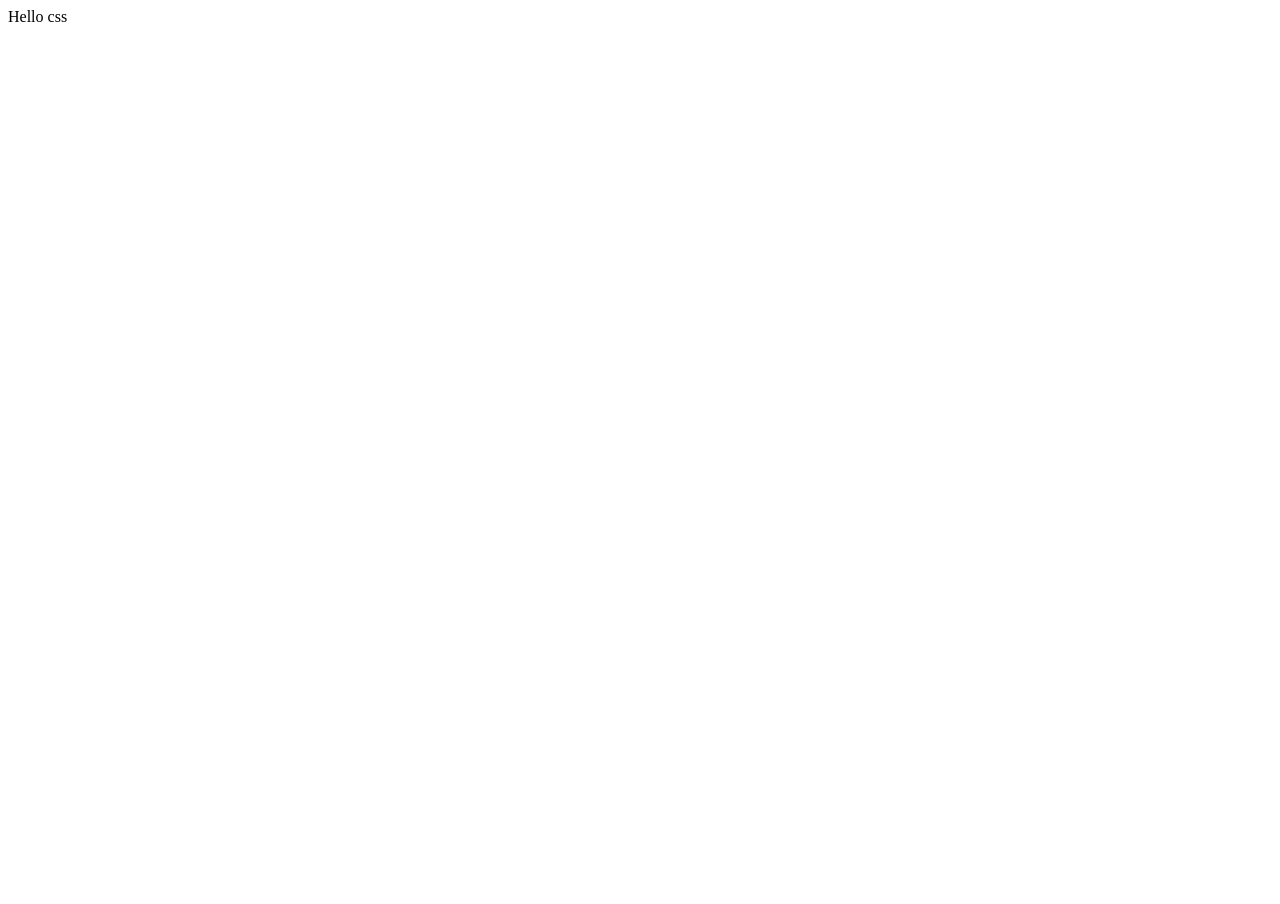
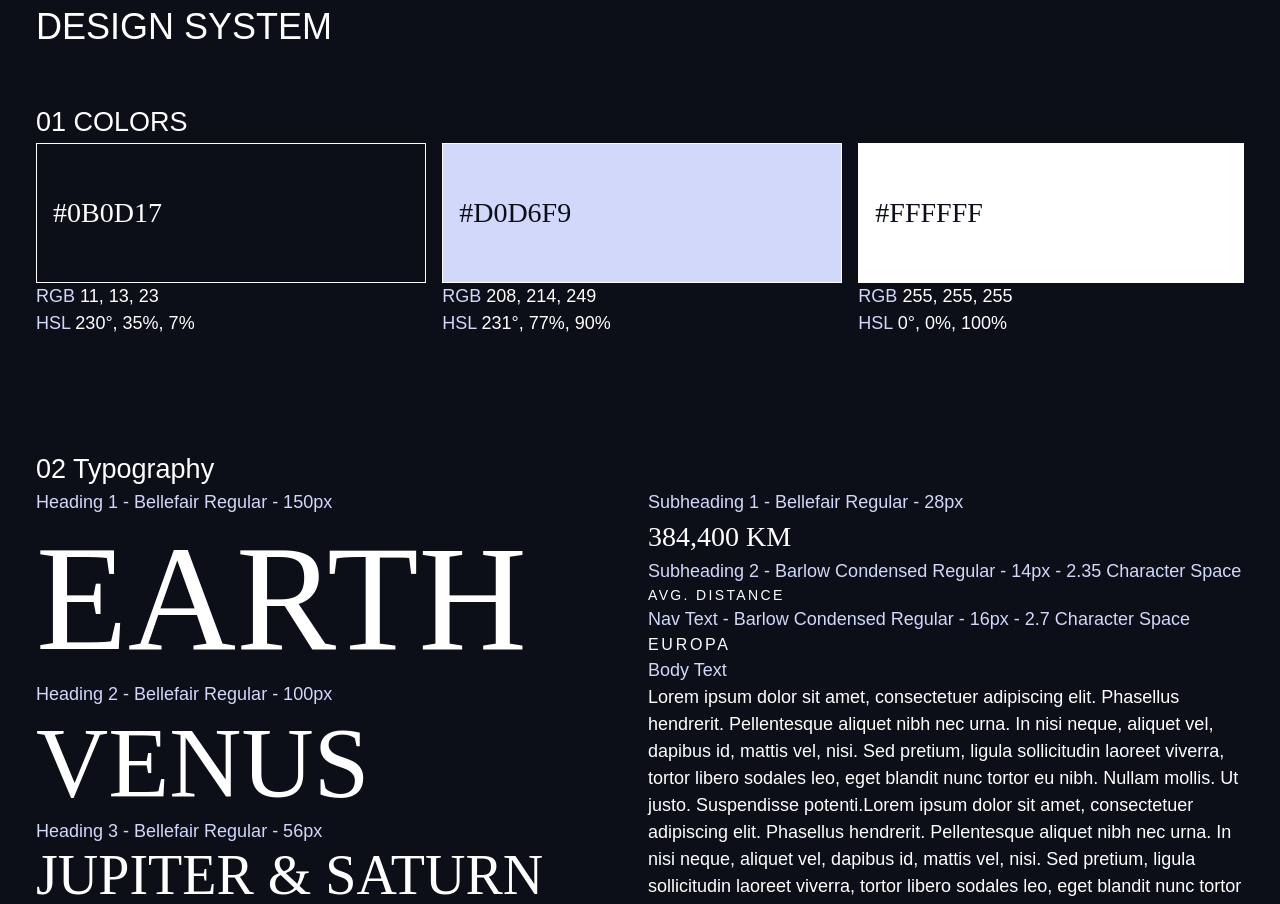
Before and after one commit to mehdias63/css, a React (Vite) app: page / in a window 1280 px wide. Shown: the top 904 px of the page. Before the commit the page ends 800 px from the top, so only its background shows below. Built offline with nearby package versions, Linux system fonts and the light colour scheme.

Commit message:
init space

```diff
--- a/src/App.jsx
+++ b/src/App.jsx
@@ -1,12 +1,148 @@
-import React from 'react'
-
+import React from "react";
 
 function App() {
-
   return (
-      <div>Hello css</div>
-
-  )
+    <div className="call container grid">
+      <h1 className="uppercase">Design system</h1>
+      <section id="colors" style={{ margin: "2rem 0" }}>
+        <h2 className="uppercase">
+          <span>01</span> colors
+        </h2>
+        <div className="flex">
+          <div style={{ flexGrow: "1" }}>
+            <div
+              className="bg-dark text-white ff-serif fs-500"
+              style={{ padding: "3rem 1rem", border: "1px solid white" }}
+            >
+              #0B0D17
+            </div>
+            <p>
+              <span className="text-accent">RGB</span> 11, 13, 23
+            </p>
+            <p>
+              <span className="text-accent">HSL</span> 230°, 35%, 7%
+            </p>
+          </div>
+          <div style={{ flexGrow: "1" }}>
+            <div
+              className="bg-accent text-dark ff-serif fs-500"
+              style={{ padding: "3rem 1rem", border: "1px solid white" }}
+            >
+              #D0D6F9
+            </div>
+            <p>
+              <span className="text-accent">RGB</span> 208, 214, 249
+            </p>
+            <p>
+              <span className="text-accent">HSL</span> 231°, 77%, 90%
+            </p>
+          </div>
+          <div style={{ flexGrow: "1" }}>
+            <div
+              className="bg-white text-dark ff-serif fs-500"
+              style={{ padding: "3rem 1rem", border: "1px solid white" }}
+            >
+              #FFFFFF
+            </div>
+            <p>
+              <span className="text-accent">RGB</span> 255, 255, 255
+            </p>
+            <p>
+              <span className="text-accent">HSL</span> 0°, 0%, 100%
+            </p>
+          </div>
+        </div>
+      </section>
+      <section id="typography" style={{ margin: "4rem 0" }}>
+        <h2>
+          <span>02 </span>Typography
+        </h2>
+        <div className="flex">
+          <div style={{ flexBasis: "100%" }}>
+            <div>
+              <p className="text-accent">
+                Heading 1 - Bellefair Regular - 150px
+              </p>
+              <p className="fs-900 ff-serif uppercase">Earth</p>
+            </div>
+            <div>
+              <p className="text-accent">
+                Heading 2 - Bellefair Regular - 100px
+              </p>
+              <p className="fs-800 ff-serif uppercase">Venus</p>
+            </div>
+            <div>
+              <p className="text-accent">
+                Heading 3 - Bellefair Regular - 56px
+              </p>
+              <p className="fs-700 ff-serif uppercase">Jupiter & Saturn</p>
+            </div>
+            <div>
+              <p className="text-accent">
+                Heading 4 - Bellefair Regular - 32px
+              </p>
+              <p className="fs-600 ff-serif uppercase">
+                Uranus, Neptune, & Pluto
+              </p>
+            </div>
+            <div>
+              <p className="text-accent">
+                Heading 5 - Barlow Condensed Regular - 28px - 4.75 Character
+                Space
+              </p>
+              <p className="text-accent fs-500 ff-sans-cond uppercase letter-spacing-1">
+                So, you want to travel to space
+              </p>
+            </div>
+          </div>
+          <div style={{ flexBasis: "100%" }}>
+            <div>
+              <p className="text-accent">
+                Subheading 1 - Bellefair Regular - 28px
+              </p>
+              <p className="fs-500 ff-serif uppercase">384,400 km</p>
+            </div>
+            <div>
+              <p className="text-accent">
+                Subheading 2 - Barlow Condensed Regular - 14px - 2.35 Character
+                Space
+              </p>
+              <p className="fs-200 uppercase ff-sans-cond letter-spacing-3">
+                Avg. Distance
+              </p>
+            </div>
+            <div>
+              <p className="text-accent">
+                Nav Text - Barlow Condensed Regular - 16px - 2.7 Character Space
+              </p>
+              <p className="fs-300 uppercase ff-sans-cond letter-spacing-2">
+                Europa
+              </p>
+            </div>
+            <div>
+              <p className="text-accent">Body Text</p>
+              <p>
+                Lorem ipsum dolor sit amet, consectetuer adipiscing elit.
+                Phasellus hendrerit. Pellentesque aliquet nibh nec urna. In nisi
+                neque, aliquet vel, dapibus id, mattis vel, nisi. Sed pretium,
+                ligula sollicitudin laoreet viverra, tortor libero sodales leo,
+                eget blandit nunc tortor eu nibh. Nullam mollis. Ut justo.
+                Suspendisse potenti.Lorem ipsum dolor sit amet, consectetuer
+                adipiscing elit. Phasellus hendrerit. Pellentesque aliquet nibh
+                nec urna. In nisi neque, aliquet vel, dapibus id, mattis vel,
+                nisi. Sed pretium, ligula sollicitudin laoreet viverra, tortor
+                libero sodales leo, eget blandit nunc tortor eu nibh. Nullam
+                mollis. Ut justo. Suspendisse potenti.Lorem ipsum dolor sit
+                amet, consectetuer adipiscing elit. Phasellus hendrerit.
+                Pellentesque aliquet nibh nec urna. In nisi neque, aliquet vel,
+                dapibus id, mattis vel, nisi.{" "}
+              </p>
+            </div>
+          </div>
+        </div>
+      </section>
+    </div>
+  );
 }
 
-export default App
+export default App;
--- a/src/index.css
+++ b/src/index.css
@@ -0,0 +1,202 @@
+/* ------------------- */
+/*  Custom properties  */
+/* ------------------- */
+
+:root {
+  /*  color  */
+  --clr-dark: 230 35% 7%;
+  --clr-light: 231 77% 90%;
+  --clr-white: 0 0% 100%;
+
+  /* font-sizes */
+  --fs-900: 9.375rem;
+  --fs-800: 6.25rem;
+  --fs-700: 3.5rem;
+  --fs-600: 2rem;
+  --fs-500: 1.75rem;
+  --fs-400: 1.125rem;
+  --fs-300: 1rem;
+  --fs-200: 0.875rem;
+
+  /* font-families */
+  --ff-serif: "Bellefair", serif;
+  --ff-sans-cond: "Barlow Condensed", sans-serif;
+  --ff-sans-normal: "Barlow", sans-serif;
+}
+
+/* ------------------- */
+/*       Reset         */
+/* ------------------- */
+
+/*  Box sizing  */
+*,
+*::before,
+*::after {
+  box-sizing: border-box;
+}
+
+/*  Reset Margin  */
+body,
+h1,
+h2,
+h3,
+h4,
+h5,
+p,
+figure,
+picture {
+  margin: 0;
+}
+
+body,
+h1,
+h2,
+h3,
+h4,
+h5,
+h6,
+p {
+  font-weight: 400;
+}
+
+/* set up the body */
+body {
+  font-family: var(--ff-sans-normal);
+  font-size: var(--fs-400);
+  color: hsl(var(--clr-white));
+  background-color: hsl(var(--clr-dark));
+  line-height: 1.5;
+  min-height: 100vh;
+}
+
+img,
+picture {
+  max-width: 100%;
+  display: block;
+}
+
+/* make form elements easier to work with */
+input,
+button,
+textarea,
+select {
+  font: inherit;
+}
+
+/* remove animations for people who've turned them off */
+@media (prefers-reduced-motion: reduce) {
+  *,
+  *::before,
+  *::after {
+    animation-duration: 0.01ms !important;
+    animation-iteration-count: 1 !important;
+    transition-duration: 0.01ms !important;
+    scroll-behavior: auto !important;
+  }
+}
+
+/* ------------------- */
+/*   Utility classes   */
+/* ------------------- */
+
+.flex {
+  display: flex;
+  gap: var(--gap, 1rem);
+}
+.grid {
+  display: grid;
+  gap: var(--gap, 1rem);
+}
+.container {
+  padding-inline: 2em;
+  margin-inline: auto;
+  max-width: 80rem;
+}
+.sr-only {
+  position: absolute;
+  width: 1px;
+  height: 1px;
+  padding: 0;
+  margin: -1px;
+  overflow: hidden;
+  clip: rect(0, 0, 0, 0);
+  white-space: nowrap; /* added line */
+  border: 0;
+}
+
+/*  color  */
+.bg-dark {
+  background-color: hsl(var(--clr-dark));
+}
+.bg-accent {
+  background-color: hsl(var(--clr-light));
+}
+.bg-white {
+  background-color: hsl(var(--clr-white));
+}
+
+.text-dark {
+  color: hsl(var(--clr-dark));
+}
+.text-accent {
+  color: hsl(var(--clr-light));
+}
+.text-white {
+  color: hsl(var(--clr-white));
+}
+
+/*  typography  */
+.ff-serif {
+  font-family: var(--ff-serif);
+}
+.ff-sans-cond {
+  font-family: var(--ff-sans-cond);
+}
+.ff-sans-normal {
+  font-family: var(--ff-sans-normal);
+}
+
+.letter-spacing-1 {
+  letter-spacing: 4.75px;
+}
+.letter-spacing-2 {
+  letter-spacing: 2.7px;
+}
+.letter-spacing-3 {
+  letter-spacing: 2.35px;
+}
+
+.uppercase {
+  text-transform: uppercase;
+}
+.fs-900 {
+  font-size: var(--fs-900);
+}
+.fs-800 {
+  font-size: var(--fs-800);
+}
+.fs-700 {
+  font-size: var(--fs-700);
+}
+.fs-600 {
+  font-size: var(--fs-600);
+}
+.fs-500 {
+  font-size: var(--fs-500);
+}
+.fs-400 {
+  font-size: var(--fs-400);
+}
+.fs-300 {
+  font-size: var(--fs-300);
+}
+.fs-200 {
+  font-size: var(--fs-200);
+}
+
+.fs-900,
+.fs-800,
+.fs-700,
+.fs-600 {
+  line-height: 1.1;
+}
```
